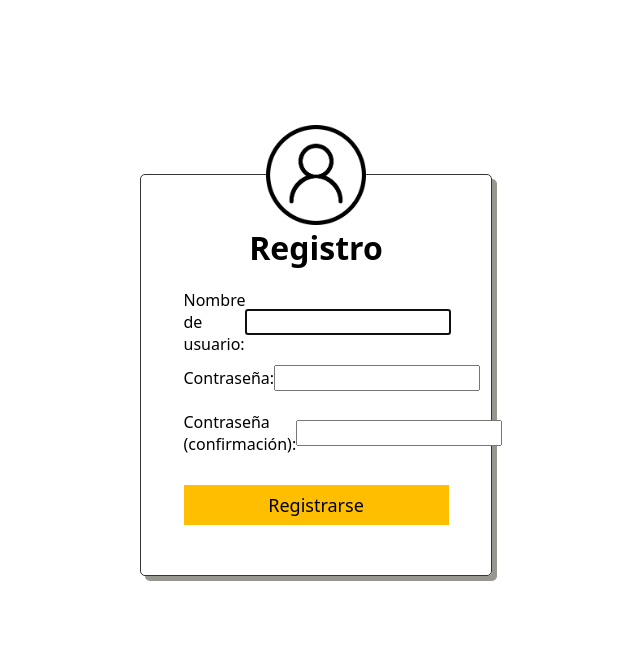
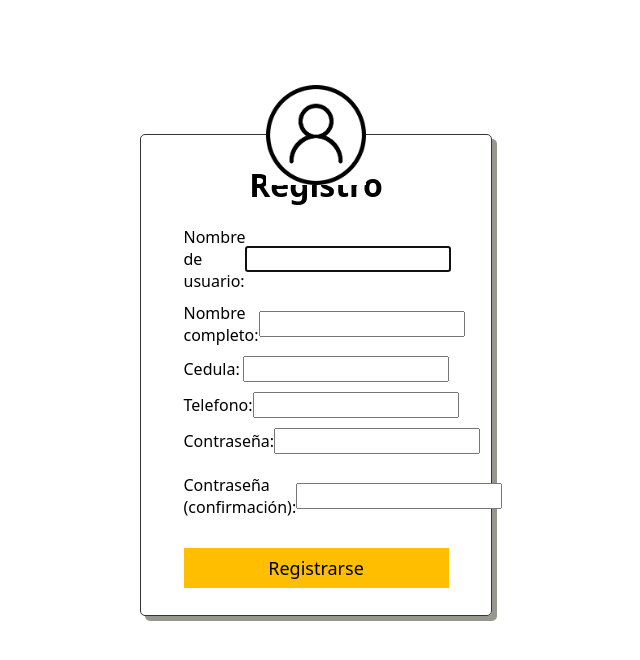
Before and after one commit to ALEJABM0817/projectDesarrollo2, a Django app: page /signup/ in a window 1280 px wide. Shown: the part 50-710 px from the top of the page, without its empty margins (324-964 px from the left). Run offline with Django 4.2, Linux system fonts and the light colour scheme.

Commit message:
campos de registro agregados

```diff
--- /dev/null
+++ b/tasks/forms.py
@@ -0,0 +1,20 @@
+from django.contrib.auth.forms import UserCreationForm
+from django.contrib.auth.models import User
+from django import forms
+
+class RegisterUserForm(UserCreationForm):
+	nombre_completo = forms.CharField(max_length=50, widget=forms.TextInput(attrs={'class':'form-control'}))
+	cedula = forms.CharField(max_length=50, widget=forms.TextInput(attrs={'class':'form-control'}))
+	telefono = forms.CharField(max_length=50, widget=forms.TextInput(attrs={'class':'form-control'}))
+
+	class Meta:
+		model = User
+		fields = ('username', 'nombre_completo', 'cedula', 'telefono', 'password1', 'password2')
+
+
+	def __init__(self, *args, **kwargs):
+		super(RegisterUserForm, self).__init__(*args, **kwargs)
+
+		self.fields['username'].widget.attrs['class'] = 'form-control'
+		self.fields['password1'].widget.attrs['class'] = 'form-control'
+		self.fields['password2'].widget.attrs['class'] = 'form-control'
--- a/tasks/static/css/styles.css
+++ b/tasks/static/css/styles.css
@@ -68,7 +68,8 @@
 .navbar .navbar__container .navbar__container-item a:hover {
     cursor: pointer;
     text-decoration: underline;
-    background-color: var(--white);
+    background-color: var(--yellow);
+    color: var( --black);
 }
 
 .block__content {
@@ -95,6 +96,10 @@
     border: 1px solid var(--black-second);
     border-radius: 5px;
     box-shadow: 5px 5px var(--gray);
+}
+
+.block__content .container__form.register {
+    max-height: 480px;
 }
 
 .block__content .container__form .block__content--icon {
@@ -222,7 +227,7 @@
 .eventos__salon {
     box-shadow: 0 2px 8px #00000026;
     border-radius: 0.5rem;
-    transition: box-shadow .2s;
+    transition: all .3s;
     max-width: 24%;
     min-width: 200px;
     width: 100%;
@@ -230,6 +235,7 @@
 
 .eventos__salon:hover {
     box-shadow: 0 5px 12px #0003;
+    scale: 1.05;
 }
 
 .eventos__salon .eventos__img {
--- a/tasks/templates/signup.html
+++ b/tasks/templates/signup.html
@@ -2,7 +2,7 @@
 {% block content %}
 <div class="block__content block__signup">
     {% load static %}
-    <div class="container__form">
+    <div class="container__form register">
         <img class="block__content--icon" src="{% static 'media/icono-login.png' %}" />
         <h1>Registro</h1>
         {{error}}
--- a/tasks/views.py
+++ b/tasks/views.py
@@ -6,6 +6,7 @@ from django.db import IntegrityError
 from tasks.models import Servicio
 from tasks.models import Eventos
 from tasks.models import Alimentos
+from .forms import RegisterUserForm
 
 # Create your views here.
 def home (request):
@@ -15,7 +16,7 @@ def signup(request):
 
     if request.method == 'GET':
         return render(request, 'signup.html', {
-        'form': UserCreationForm
+        'form': RegisterUserForm
         })
     else:
         if request.POST['password1'] == request.POST['password2']:
@@ -28,11 +29,11 @@ def signup(request):
                 return redirect('selector')
             except IntegrityError:
                 return render(request, 'signup.html', {
-                'form': UserCreationForm,
+                'form': RegisterUserForm,
                  "error": 'El usuario ya existe'
             })
     return render(request, 'signup.html', {
-        'form': UserCreationForm,
+        'form': RegisterUserForm,
         "error": 'Las contraseñas no coinciden'
             })
 
```
